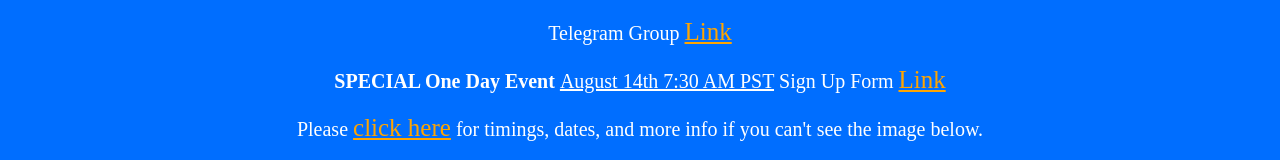
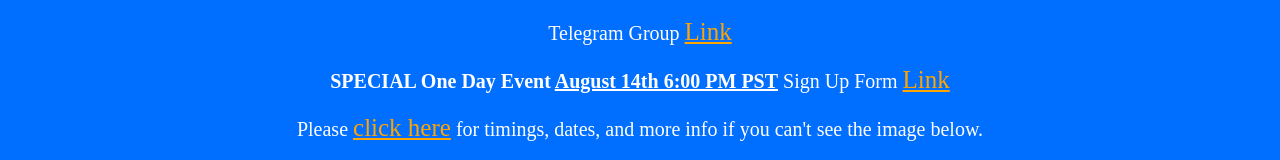
Before and after one commit to SowbhagyaLakshmiDeeksha/SowbhagyaLakshmiDeeksha.github.io, a plain HTML site: page index.html in a window 1280 px wide. Shown: the part 246-406 px from the top of the page. Drawn offline with Linux system fonts and the light colour scheme.

Commit message:
Update index.html

```diff
--- a/index.html
+++ b/index.html
@@ -29,7 +29,7 @@
 
             <p>WhatsApp Group <a href="https://chat.whatsapp.com/DYFwHOjKvoqEczLqh3uXEP">Link</a></p>
             <p>Telegram Group <a href="https://t.me/joinchat/QTkCWxBuSo4VqJw8Q0zQfg">Link</a></p>
-            <p> <b>SPECIAL One Day Event </b><u>August 14th 7:30 AM PST</u> Sign Up Form <a href="https://docs.google.com/spreadsheets/d/1_1Lu5AsZGzdNT_NquxJVoqK7UW0pod97spE4dszH5Ig/edit?usp=sharing">Link</a> </p>
+            <p> <b>SPECIAL One Day Event <u>August 14th 6:00 PM PST</u></b> Sign Up Form <a href="https://docs.google.com/spreadsheets/d/1_1Lu5AsZGzdNT_NquxJVoqK7UW0pod97spE4dszH5Ig/edit?usp=sharing">Link</a> </p>
             <p>Please <a href="https://sowbhagyalakshmideeksha.github.io/pooja.jpeg">click here</a> for timings, dates, and more info if you can't see the image below.</p>
 <img src="https://sowbhagyalakshmideeksha.github.io/pooja.jpeg"></img>
     </body>
```
